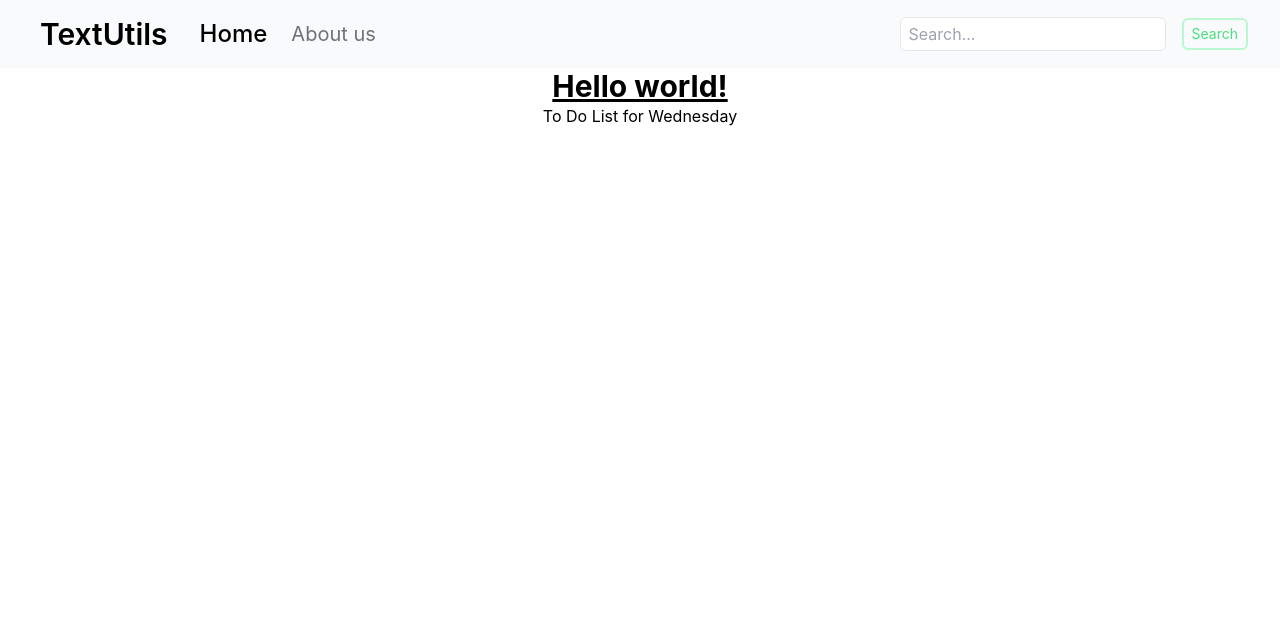
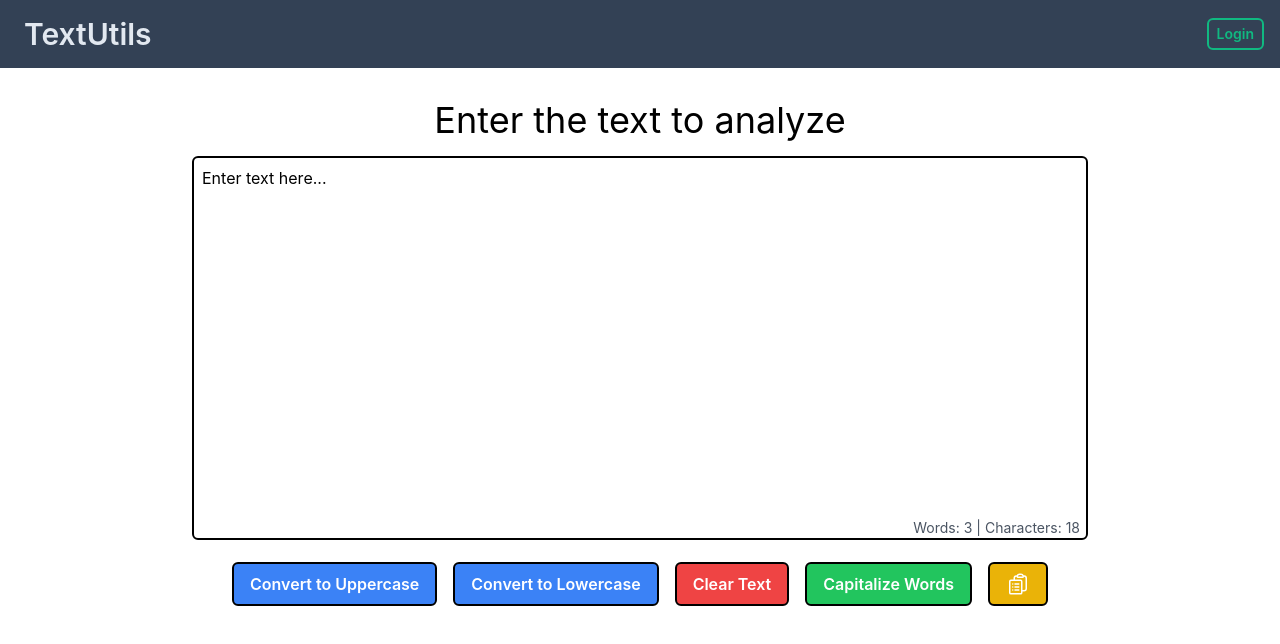
Before and after one commit to atanushil/LuminoText, a React (Create React App) app: page / in a window 1280 px wide. Shown: the top 644 px of the page. Built offline with nearby package versions, Linux system fonts and the light colour scheme.

Commit message:
add after some new features

```diff
--- a/src/App.css
+++ b/src/App.css
@@ -1,7 +1,7 @@
-.App {
-  text-align: center;
+button{
+  border: 2px solid black;
+  padding: 1rem;
+  border-radius: 1rem;
+  font-size: 1rem;
+  font-weight: 600;
 }
-a{
-  text-transform: none;
-  text-decoration: none;
-}
--- a/src/App.js
+++ b/src/App.js
@@ -1,18 +1,12 @@
 import "./App.css";
 import NavBar from "./components/NavBar";
+import TextForm from "./components/TextForm";
 function App() {
-  const today = new Date();
-
-  function formatDate(date) {
-    return new Intl.DateTimeFormat("en-US", { weekday: "long" }).format(date);
-  }
 
   return (
     <div className="App">
       <NavBar title="TextUtils" about="About us"/>
-      {/* <NavBar/> */}
-      <h1 class="text-3xl font-bold underline">Hello world!</h1>
-      <h1>To Do List for {formatDate(today)}</h1>
+      <TextForm heading="Enter the text to analyze"/>
     </div>
   );
 }
--- a/src/components/NavBar.jsx
+++ b/src/components/NavBar.jsx
@@ -1,40 +1,70 @@
-import React from 'react';
-import PropTypes from 'prop-types';
+import React, { useState } from "react";
+import PropTypes from "prop-types";
+
 export default function NavBar(props) {
+  const [isLoggedIn, setIsLoggedIn] = useState(false); // Simulate logged-in state
+
+  const handleLogout = () => {
+    setIsLoggedIn(false);
+  };
+
   return (
     <div>
-      <nav className='flex flex-col sm:flex-row max-w-full bg-[#f8fafc] px-4 py-4 justify-between items-center'>
-        <ul className='flex flex-col sm:flex-row items-center gap-2 sm:gap-4 mx-4'>
-          <li>
-            <a href="/" className='text-2xl sm:text-3xl px-2 font-semibold'>{props.title}</a>
-          </li>
-          <li>
-            <a href="/home" className='text-xl sm:text-2xl px-2 font-medium'>Home</a>
-          </li>
-          <li>
-            <a href="/about" className='text-base sm:text-xl my-2 sm:my-0 text-[#71717a]
-            font-normal'>{props.about}</a>
-          </li>
-        </ul>
-        <ul className='flex flex-col sm:flex-row items-center mx-4 gap-2 sm:gap-4'>
-          <li className='w-full sm:w-auto'>
-            <input className='w-full sm:w-auto rounded-md px-2 py-1 border-1 border' placeholder='Search...'/>
-          </li>
-          <li>
-            <button className='w-full sm:w-auto border-2 p-1 px-2 rounded-md text-sm
-            border-[#bbf7d0] text-[#4ade80] group-hover:border-[#4ade80] hover:bg-[#4ade80]
-            hover:text-white hover:font-medium'>Search</button>
-          </li>
-        </ul>
+      <nav className="flex flex-col sm:flex-row max-w-full bg-[#334155] px-4 py-4 text-[#e2e8f0] justify-between items-center">
+        <div className="flex justify-between items-center w-full">
+          <a href="/" className="text-2xl sm:text-3xl px-2 font-semibold">
+            {props.title}
+          </a>
+          <div className="flex gap-2 sm:gap-4">
+            {isLoggedIn ? (
+              <>
+                <a
+                  href="/profile"
+                  className="text-base sm:text-xl my-2 sm:my-0 text-[#71717a] font-normal"
+                >
+                  <svg
+                    xmlns="http://www.w3.org/2000/svg"
+                    fill="none"
+                    viewBox="0 0 24 24"
+                    strokeWidth={1.5}
+                    stroke="currentColor"
+                    className="size-8"
+                  >
+                    <path
+                      strokeLinecap="round"
+                      strokeLinejoin="round"
+                      d="M17.982 18.725A7.488 7.488 0 0 0 12 15.75a7.488 7.488 0 0 0-5.982 2.975m11.963 0a9 9 0 1 0-11.963 0m11.963 0A8.966 8.966 0 0 1 12 21a8.966 8.966 0 0 1-5.982-2.275M15 9.75a3 3 0 1 1-6 0 3 3 0 0 1 6 0Z"
+                    />
+                  </svg>
+                </a>
+                <button
+                  onClick={handleLogout}
+                  className="border-2 p-1 px-2 rounded-md text-sm border-[#ef4444] text-[#ef4444] hover:bg-[#ef4444] hover:text-white hover:font-medium"
+                >
+                  Log out
+                </button>
+              </>
+            ) : (
+              <button
+                onClick={() => setIsLoggedIn(true)} // Simulate login
+                className="border-2 p-1 px-2 rounded-md text-sm border-[#10b981] text-[#10b981] hover:bg-[#10b981] hover:text-white hover:font-medium"
+              >
+                Login
+              </button>
+            )}
+          </div>
+        </div>
       </nav>
     </div>
   );
 }
-NavBar.propTypes={
-  title:PropTypes.string.isRequired,
-  about:PropTypes.string.isRequired,
-}
-NavBar.defaultProps={
-  title:'Pass a title',
-  about:'Pass a about',
-}
+
+NavBar.propTypes = {
+  title: PropTypes.string.isRequired,
+  about: PropTypes.string.isRequired,
+};
+
+NavBar.defaultProps = {
+  title: "TextUtils",
+  about: "About",
+};
--- /dev/null
+++ b/src/components/TextForm.jsx
@@ -0,0 +1,120 @@
+import React, { useState } from "react";
+
+export default function TextForm(props) {
+  const defaultText = "Enter text here...";
+  const [text, setText] = useState(defaultText);
+
+  const handleUppercaseClick = () => {
+    if (defaultText === text) {
+      alert("Write something!!");
+      return;
+    }
+    let newText = text.toUpperCase();
+    setText(newText);
+  };
+
+  const handleLowercaseClick = () => {
+    if (defaultText === text) {
+      alert("Write something!!");
+      return;
+    }
+    let newText = text.toLowerCase();
+    setText(newText);
+  };
+
+  const handleClearClick = () => {
+    setText("");
+  };
+
+  const handleCapitalizeClick = () => {
+    if (defaultText === text) {
+      alert("Write something!!");
+      return;
+    }
+    let newText = text.replace(/\b\w/g, (char) => char.toUpperCase());
+    setText(newText);
+  };
+
+  const handleCopyClick = () => {
+    if (defaultText === text) {
+      alert("Write something!!");
+      return;
+    }
+    navigator.clipboard.writeText(text).then(
+      () => {
+        alert("Text copied to clipboard!");
+      },
+      (err) => {
+        alert("Failed to copy text!");
+      }
+    );
+  };
+
+  const wordCount = text.trim().split(/\s+/).length;
+  const charCount = text.length;
+
+  return (
+    <div className="flex items-center justify-center p-4">
+      <div className="flex flex-col w-full max-w-4xl">
+        <p className="text-2xl sm:text-4xl my-4 text-center">{props.heading}</p>
+        <div className="relative w-full">
+          <textarea
+            value={text}
+            onChange={(event) => setText(event.target.value)}
+            className="w-full h-48 sm:h-96 border-2 border-black rounded-md p-2 resize-none"
+            placeholder={defaultText}
+          ></textarea>
+          <div className="absolute bottom-2 right-2 text-gray-600 text-sm">
+            Words: {wordCount} | Characters: {charCount}
+          </div>
+        </div>
+        <div className="flex flex-wrap gap-4 my-4 justify-center">
+          <button
+            onClick={handleUppercaseClick}
+            className="px-4 py-2 bg-blue-500 text-white rounded-md hover:bg-blue-600 focus:outline-none focus:ring-2 focus:ring-blue-500"
+          >
+            Convert to Uppercase
+          </button>
+          <button
+            onClick={handleLowercaseClick}
+            className="px-4 py-2 bg-blue-500 text-white rounded-md hover:bg-blue-600 focus:outline-none focus:ring-2 focus:ring-blue-500"
+          >
+            Convert to Lowercase
+          </button>
+          <button
+            onClick={handleClearClick}
+            className="px-4 py-2 bg-red-500 text-white rounded-md hover:bg-red-600 focus:outline-none focus:ring-2 focus:ring-red-500"
+          >
+            Clear Text
+          </button>
+          <button
+            onClick={handleCapitalizeClick}
+            className="px-4 py-2 bg-green-500 text-white rounded-md hover:bg-green-600 focus:outline-none focus:ring-2 focus:ring-green-500"
+          >
+            Capitalize Words
+          </button>
+          <button
+            onClick={handleCopyClick}
+            // className="border-none"
+            className="px-4 py-2 bg-yellow-500 text-white rounded-md hover:bg-yellow-600 focus:outline-none focus:ring-2 focus:ring-yellow-500"
+          >
+            <svg
+              xmlns="http://www.w3.org/2000/svg"
+              fill="none"
+              viewBox="0 0 24 24"
+              strokeWidth={1.5}
+              stroke="currentColor"
+              className="size-6"
+            >
+              <path
+                strokeLinecap="round"
+                strokeLinejoin="round"
+                d="M9 12h3.75M9 15h3.75M9 18h3.75m3 .75H18a2.25 2.25 0 0 0 2.25-2.25V6.108c0-1.135-.845-2.098-1.976-2.192a48.424 48.424 0 0 0-1.123-.08m-5.801 0c-.065.21-.1.433-.1.664 0 .414.336.75.75.75h4.5a.75.75 0 0 0 .75-.75 2.25 2.25 0 0 0-.1-.664m-5.8 0A2.251 2.251 0 0 1 13.5 2.25H15c1.012 0 1.867.668 2.15 1.586m-5.8 0c-.376.023-.75.05-1.124.08C9.095 4.01 8.25 4.973 8.25 6.108V8.25m0 0H4.875c-.621 0-1.125.504-1.125 1.125v11.25c0 .621.504 1.125 1.125 1.125h9.75c.621 0 1.125-.504 1.125-1.125V9.375c0-.621-.504-1.125-1.125-1.125H8.25ZM6.75 12h.008v.008H6.75V12Zm0 3h.008v.008H6.75V15Zm0 3h.008v.008H6.75V18Z"
+              />
+            </svg>
+          </button>
+        </div>
+      </div>
+    </div>
+  );
+}
```
